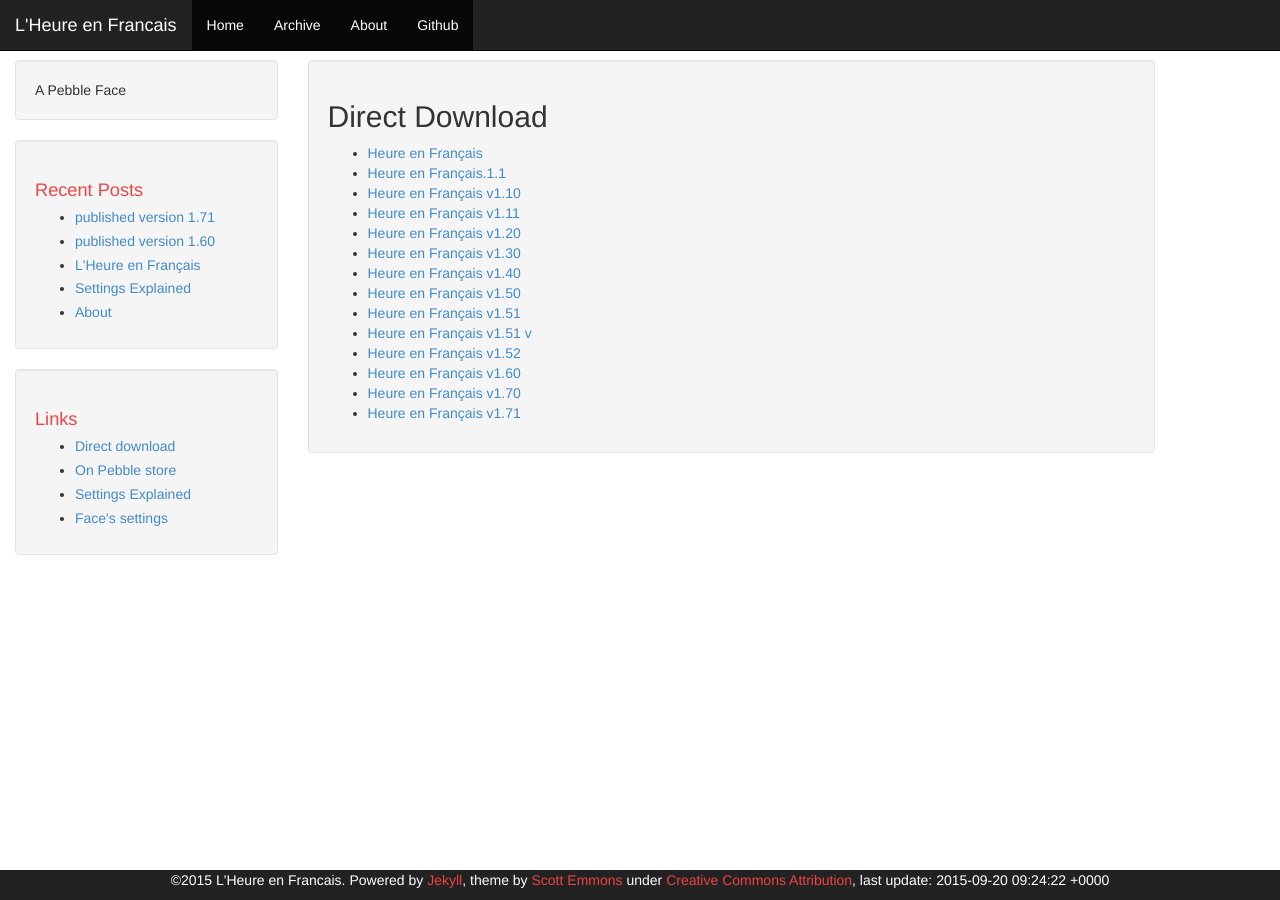
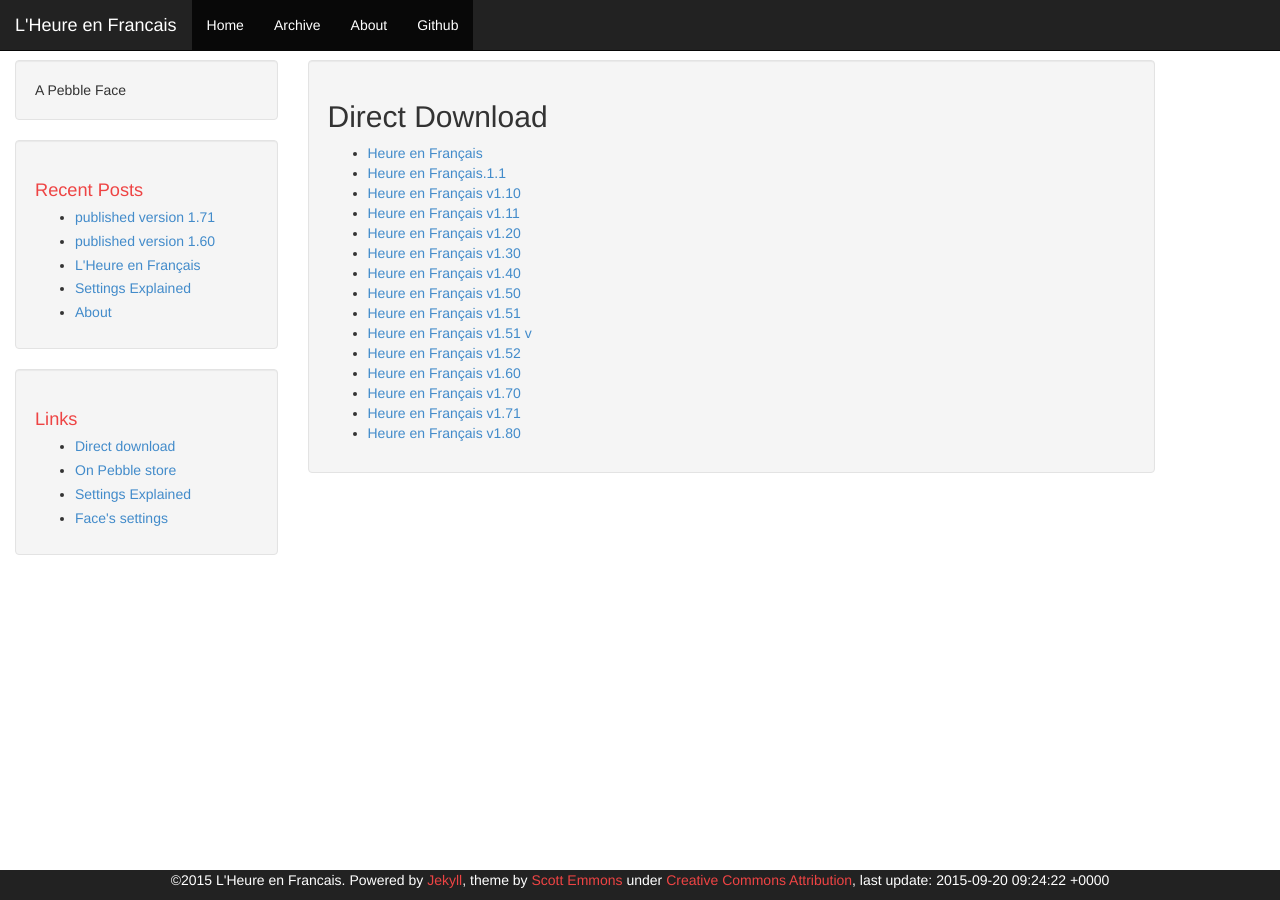
Before and after one commit to mfutech/PF_HeureEnFrancais, a Jekyll site: the page built from directdownload.html, in a window 1280 px wide. Built offline with Jekyll 4.4.1, drawn with Linux system fonts in a browser that asks for light colours; Markdown is read by kramdown in place of the engine named in the settings.

Commit message:
update binaries

```diff
--- a/_data/binaries.yml
+++ b/_data/binaries.yml
@@ -12,3 +12,4 @@
 - name: Heure_en_Français_v1.60.pbw
 - name: Heure_en_Français_v1.70.pbw
 - name: Heure_en_Français_v1.71.pbw
+- name: Heure_en_Français_v1.80.pbw
```
